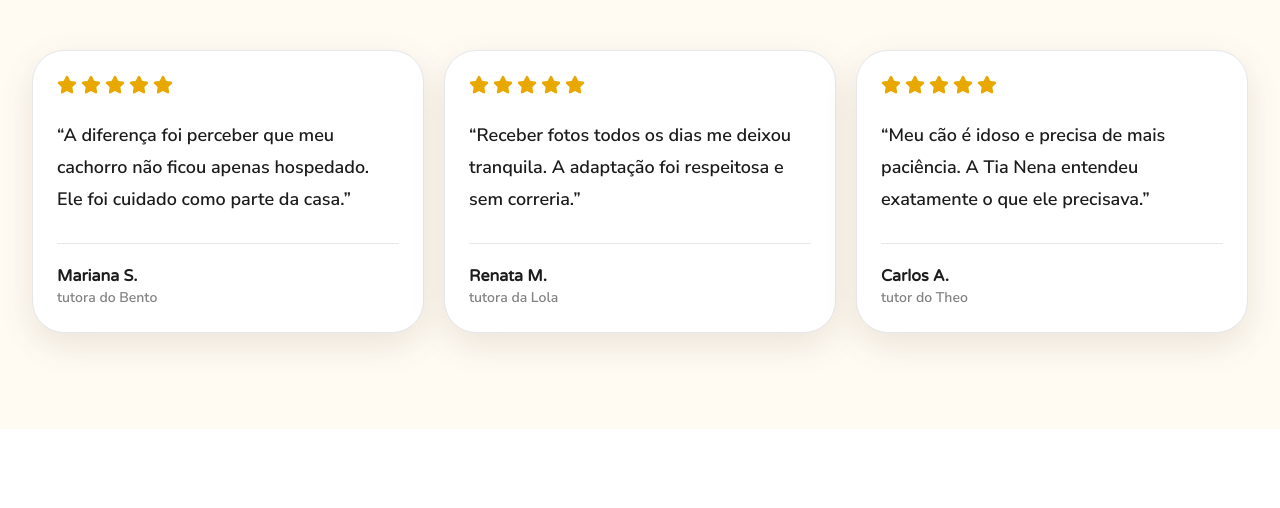
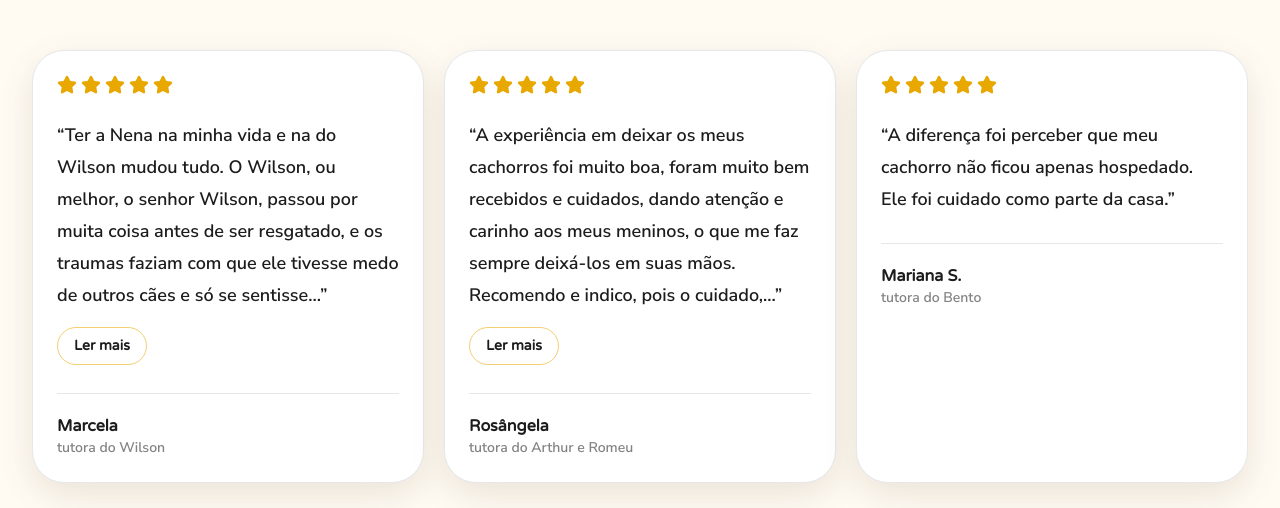
Before and after one commit to pedropcorsini/tia-nena-hospedagem-pet, a Next.js app: page / in a window 1280 px wide. Shown: the part 3524-4032 px from the top of the page. Built offline with nearby package versions, Linux system fonts and the light colour scheme; no server answers.

Commit message:
feat: add expandable testimonials

```diff
--- /dev/null
+++ b/src/components/landing/expandable-testimonial.tsx
@@ -0,0 +1,57 @@
+"use client";
+
+import { useId, useState } from "react";
+
+function getPreview(quote: string, maxLength: number) {
+  const normalized = quote.replace(/\s+/g, " ").trim();
+
+  if (normalized.length <= maxLength) {
+    return normalized;
+  }
+
+  const clipped = normalized.slice(0, maxLength);
+  const lastSpace = clipped.lastIndexOf(" ");
+  const safeClip = lastSpace > 0 ? clipped.slice(0, lastSpace) : clipped;
+
+  return `${safeClip.trim()}...`;
+}
+
+type ExpandableTestimonialProps = {
+  quote: string;
+  previewLength?: number;
+};
+
+export function ExpandableTestimonial({
+  quote,
+  previewLength = 220,
+}: ExpandableTestimonialProps) {
+  const [expanded, setExpanded] = useState(false);
+  const quoteId = useId();
+  const isLong = quote.replace(/\s+/g, " ").trim().length > previewLength;
+  const visibleQuote = isLong && !expanded ? getPreview(quote, previewLength) : quote;
+
+  return (
+    <div>
+      <blockquote
+        id={quoteId}
+        className="mt-6 text-lg font-semibold leading-8 text-ink"
+      >
+        <span aria-hidden="true">“</span>
+        <span className="whitespace-pre-line">{visibleQuote}</span>
+        <span aria-hidden="true">”</span>
+      </blockquote>
+
+      {isLong ? (
+        <button
+          type="button"
+          aria-expanded={expanded}
+          aria-controls={quoteId}
+          className="mt-4 rounded-full border border-honey/55 bg-honey/12 px-4 py-2 font-heading text-sm font-extrabold text-ink transition-colors duration-200 hover:bg-honey/24 focus-visible:outline focus-visible:outline-2 focus-visible:outline-offset-4 focus-visible:outline-honey"
+          onClick={() => setExpanded((current) => !current)}
+        >
+          {expanded ? "Mostrar menos" : "Ler mais"}
+        </button>
+      ) : null}
+    </div>
+  );
+}
--- a/src/components/landing/testimonials-section.tsx
+++ b/src/components/landing/testimonials-section.tsx
@@ -1,6 +1,7 @@
 import { Star } from "lucide-react";
 
 import { Container } from "@/components/ui/container";
+import { ExpandableTestimonial } from "@/components/landing/expandable-testimonial";
 import { testimonials } from "@/data/landing";
 import { SectionHeading } from "@/components/landing/section-heading";
 
@@ -25,9 +26,7 @@ export function TestimonialsSection() {
                   <Star key={index} className="h-5 w-5 fill-current" aria-hidden />
                 ))}
               </div>
-              <blockquote className="mt-6 text-lg font-semibold leading-8 text-ink">
-                “{testimonial.quote}”
-              </blockquote>
+              <ExpandableTestimonial quote={testimonial.quote} />
               <figcaption className="mt-7 border-t border-ink/8 pt-5">
                 <p className="font-heading text-base font-black text-ink">{testimonial.author}</p>
                 <p className="text-sm font-semibold text-ink/55">{testimonial.pet}</p>
--- a/src/data/landing.ts
+++ b/src/data/landing.ts
@@ -150,22 +150,27 @@ export const processSteps = [
 
 export const testimonials = [
   {
+    quote: [
+      "Ter a Nena na minha vida e na do Wilson mudou tudo.",
+      "O Wilson, ou melhor, o senhor Wilson, passou por muita coisa antes de ser resgatado, e os traumas faziam com que ele tivesse medo de outros cães e só se sentisse seguro comigo ou com meus pais.",
+      "Quando precisei deixá-lo sozinho, conheci a Creche da Tia Nena. Na primeira vez ele estava inseguro, mas, aos poucos, ela conquistou a confiança dele. Hoje vejo um Wilson leve, que brinca, passeia, faz amigos e aproveita cada momento.",
+      "Mais do que um lugar para ficar enquanto estou fora, a Nena deu ao Wilson a oportunidade de voltar a confiar e ser feliz. E isso não tem preço.",
+      "Obrigada por cuidar dele com tanto amor e por ser, de verdade, a segunda mãe do Wilson.",
+    ].join("\n\n"),
+    author: "Marcela",
+    pet: "tutora do Wilson",
+  },
+  {
+    quote:
+      "A experiência em deixar os meus cachorros foi muito boa, foram muito bem recebidos e cuidados, dando atenção e carinho aos meus meninos, o que me faz sempre deixá-los em suas mãos. Recomendo e indico, pois o cuidado, amor e a dedicação fazem toda a diferença na hora de recomendar. Parabéns e obrigada por sempre nos atenderem bem.",
+    author: "Rosângela",
+    pet: "tutora do Arthur e Romeu",
+  },
+  {
     quote:
       "A diferença foi perceber que meu cachorro não ficou apenas hospedado. Ele foi cuidado como parte da casa.",
     author: "Mariana S.",
     pet: "tutora do Bento",
-  },
-  {
-    quote:
-      "Receber fotos todos os dias me deixou tranquila. A adaptação foi respeitosa e sem correria.",
-    author: "Renata M.",
-    pet: "tutora da Lola",
-  },
-  {
-    quote:
-      "Meu cão é idoso e precisa de mais paciência. A Tia Nena entendeu exatamente o que ele precisava.",
-    author: "Carlos A.",
-    pet: "tutor do Theo",
   },
 ];
 
```
